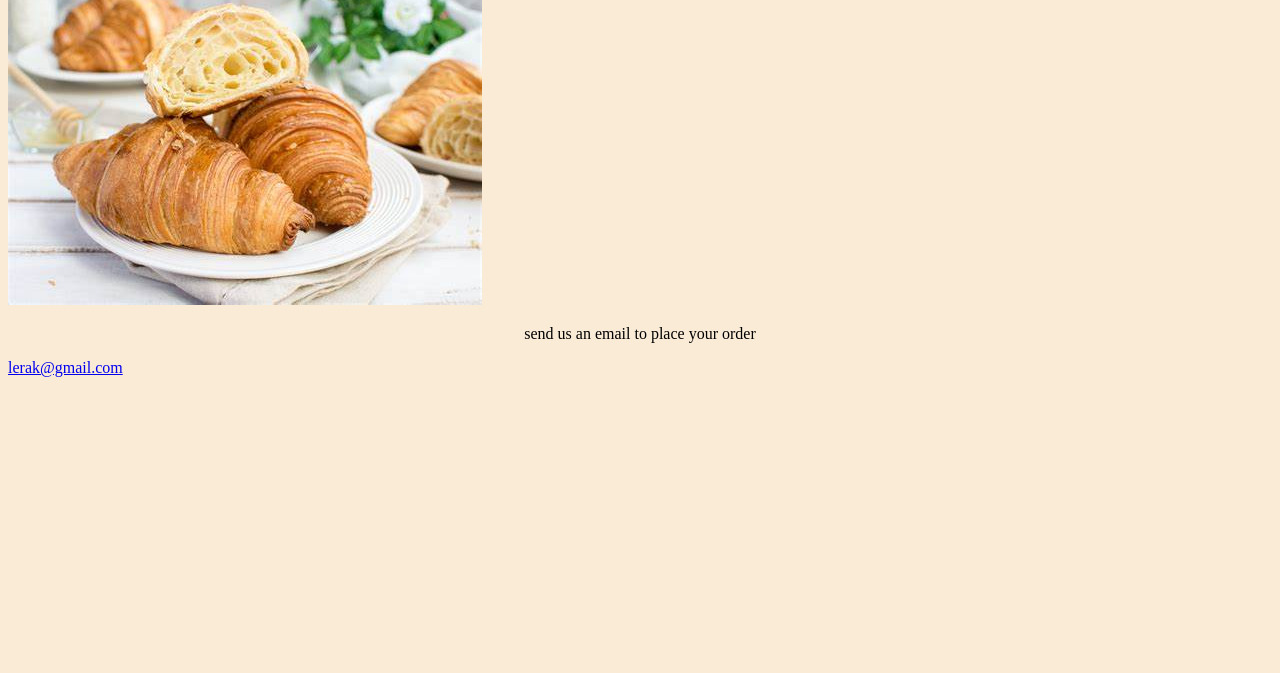
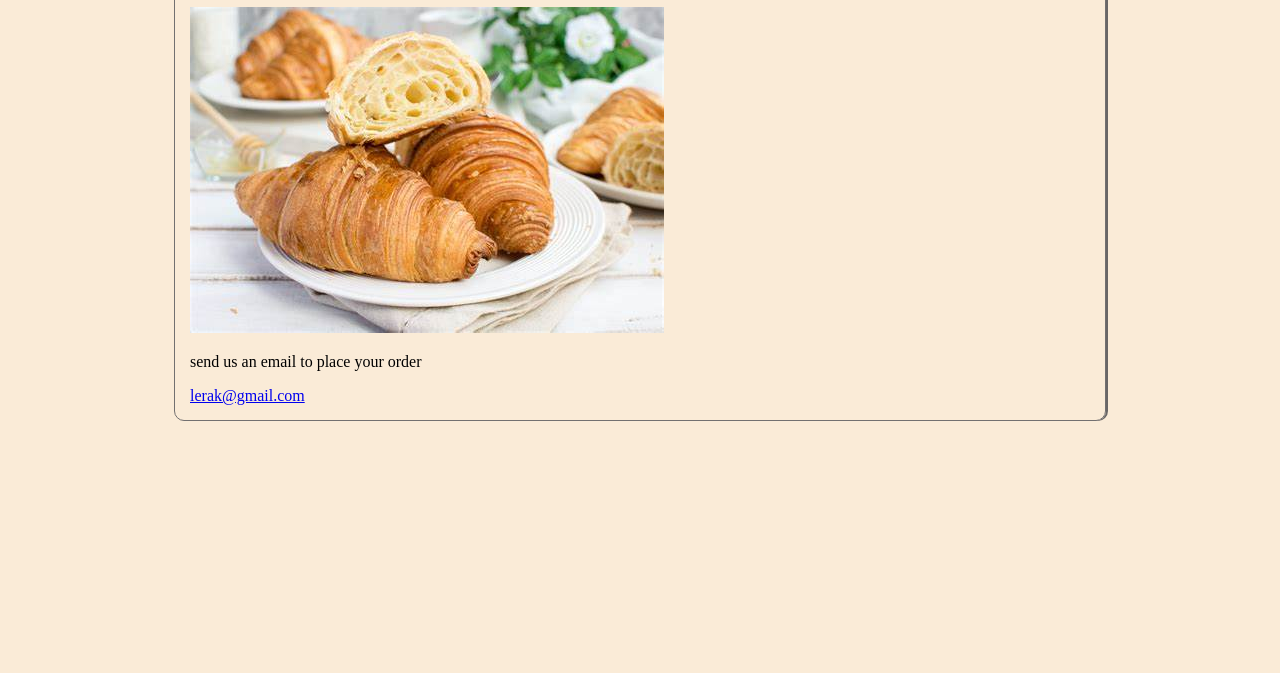
Before and after one commit to Motsoeneg/croissant----, a plain HTML site: page contact.html in a window 1280 px wide. Shown: the part 127-800 px from the top of the page. Drawn offline with Linux system fonts and the light colour scheme.

Commit message:
homepage and contact link added

```diff
--- a/contact.html
+++ b/contact.html
@@ -11,8 +11,8 @@
       <a href="index.html">Homepage</a>
     </div>
     <h1>Contact us</h1>
-    <img src="croissant.jpg" />
-    <p>send us an email to place your order</p>
-    <a href="mailto:lerak@gmail.com">lerak@gmail.com</a>
+    <img src="croissant.jpg" class="photo2" />
+    <p class="order">send us an email to place your order</p>
+    <a href="mailto:lerak@gmail.com" class="email">lerak@gmail.com</a>
   </body>
 </html>
--- a/style.css
+++ b/style.css
@@ -1,9 +1,29 @@
 body {
   background-color: antiquewhite;
+  padding: 15px;
+  margin: 20px auto;
+  border: 1px solid rgb(114, 112, 112);
+  box-shadow: 2px 0px rgb(105, 102, 102);
+  border-radius: 10px;
+  max-width: 900px;
 }
 h1 {
+  background-color: aliceblue;
   text-align: center;
 }
 p {
   text-align: center;
 }
+
+.email {
+  text-align: center;
+}
+.contact {
+  text-align: center;
+}
+.photo2 {
+  text-align: center;
+}
+.order {
+  text-align: left;
+}
```
Also changed, not shown: index.html (+7 -1 lines).
